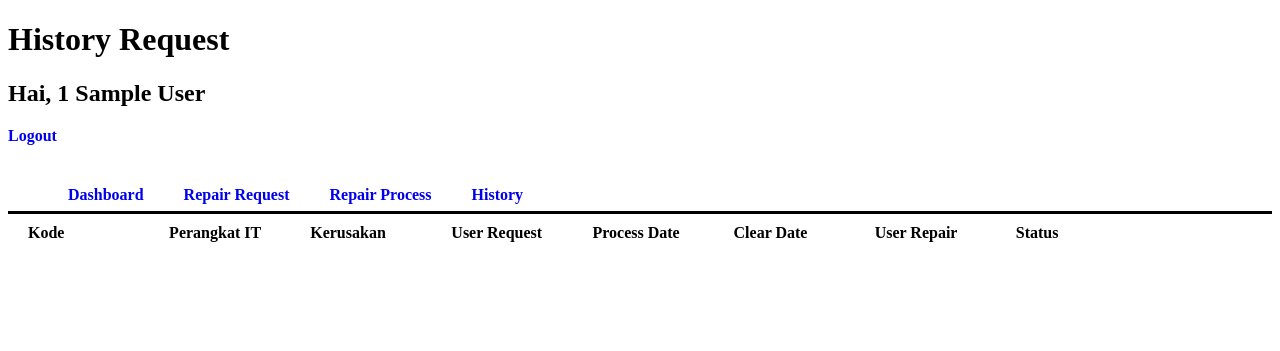
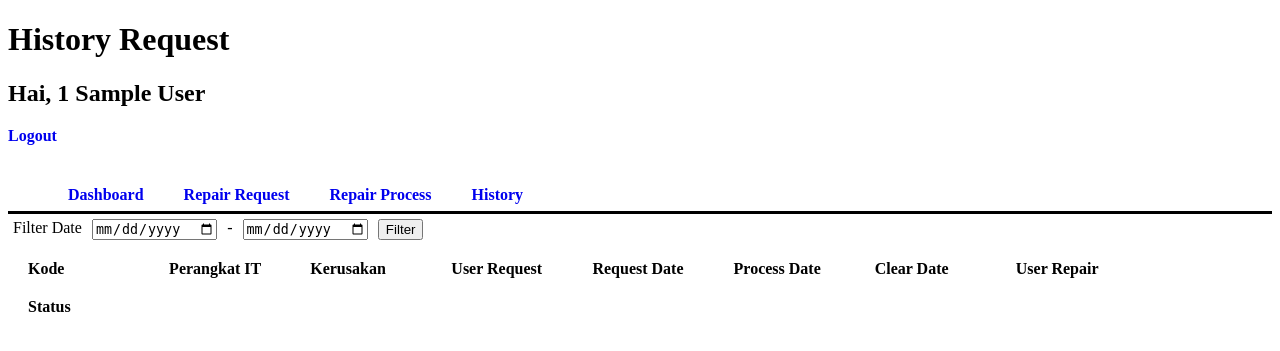
Before and after one commit to adwinuntung/repair-request, a CodeIgniter app: page /database/history in a window 1280 px wide. Shown: the top 351 px of the page. Run offline with CodeIgniter, Linux system fonts and the light colour scheme; the visitor is signed in with stand-in values (Sample User, id 1); data comes from the database, SQL or seed files in the repository; some libraries are stand-ins or nearby versions.

Commit message:
Update Dokumentasi Menu History menambah filter tanggal

```diff
--- a/application/controllers/History.php
+++ b/application/controllers/History.php
@@ -19,13 +19,33 @@ class History extends CI_Controller{
 	function index()
   {
     $data['get_data'] = $this->adwincekallcase->get_all_by_id($this->table,'Selesai', 'status');
+		$data['filter']= '';
     $data['title']='History Request';
 		$this->load->view('v_history', $data);
 	}
 
 	function filter_date()
 	{
+		$this->load->library('form_validation');
+		$this->form_validation->set_rules('filter_from', 'Date From', 'required|trim');
+		$this->form_validation->set_rules('filter_to', 'Date To', 'required|trim');
 
+		if ($this->form_validation->run() === TRUE)
+			{
+				$data['get_data'] = $this->adwincekallcase->get_all_by_range_date($this->table,'create_date',$this->input->post('filter_from'),$this->input->post('filter_to'));
+
+				$format_date_from = new DateTime($this->input->post('filter_from'));
+				$format_date_to = new DateTime($this->input->post('filter_to'));
+				$data['filter']= $format_date_from->format("d-m-Y"). '   Sampai   ' .$format_date_to->format("d-m-Y");
+				$data['title']='History Request';
+				$this->load->view('v_history', $data);
+		}else{
+
+			echo "<script>
+			alert('Check Filter Date');
+			window.location.href='".base_url('history')."';
+			</script>";
+		}
 	}
 
 
--- a/application/libraries/Adwincekallcase.php
+++ b/application/libraries/Adwincekallcase.php
@@ -155,6 +155,16 @@ class Adwincekallcase {
         $this->_ci->db->where($table_idname, $id);
         $value = $this->_ci->db->get($table);
         $values = $value->result();
+        return $values;
+    }
+
+    function get_all_by_range_date($table,$field,$where_form,$where_to)
+    {
+        $condition = $field ." BETWEEN " . "'" . $where_form . "'" . " AND " . "'" . $where_to . "'";
+        $this->_ci->db->where('status', 'Selesai');
+        $this->_ci->db->where($condition);
+        $value = $this->_ci->db->get($table);
+        $values = $value;
         return $values;
     }
 
--- a/application/views/v_history.php
+++ b/application/views/v_history.php
@@ -7,12 +7,26 @@
 
 <?php $this->load->view('menu'); ?>
 
+<div class="filter_history">
+		<form action="<?php echo base_url(). 'history/filter_date'; ?>" method="post">
+			<div class="separator">Filter Date</div>
+			<input class="separator" type="date" name="filter_from">
+			<div class="separator"> - </div>
+			<input class="separator" type="date" name="filter_to">
+			<input class="separator" type="submit" value="Filter">
+		</form>
+</div>
+<br/>
+<?php if($filter): echo '<h3>Filter : ' .$filter. '</h3>'; endif; ?>
+<br/>
+
 <div class="box">
 		<div class="wrap-box title">
 				<div class="list-box-history">Kode</div>
 				<div class="list-box-history">Perangkat IT</div>
 				<div class="list-box-history">Kerusakan</div>
 				<div class="list-box-history">User Request</div>
+				<div class="list-box-history">Request Date</div>
 				<div class="list-box-history">Process Date</div>
 				<div class="list-box-history">Clear Date</div>
 				<div class="list-box-history">User Repair</div>
@@ -27,6 +41,7 @@
 								<div class="list-box-history"><?=$row->perangkat;?></div>
 								<div class="list-box-history"><?=$row->kerusakan;?></div>
 								<div class="list-box-history"><?=$row->user_create;?></div>
+								<div class="list-box-history"><?=$row->create_date;?></div>
 								<div class="list-box-history"><?=$row->process_date;?></div>
 								<div class="list-box-history"><?=$row->done_date;?></div>
 								<div class="list-box-history"><?=$row->user_repair;?></div>
--- a/assets/custom.css
+++ b/assets/custom.css
@@ -13,3 +13,5 @@ a{text-decoration: none;font-weight: bold;}
     .box .wrap-box .list-box-process{margin: 10px 20px;float: left;width: 12%;}
     .box .wrap-box .list-box-history{margin: 10px 20px;float: left;width: 8%;}
 .menu_crud a{padding: 25px;}
+
+.filter_history .separator{float: left;margin:5px;}
```
Also changed, not shown: 1 other file.
